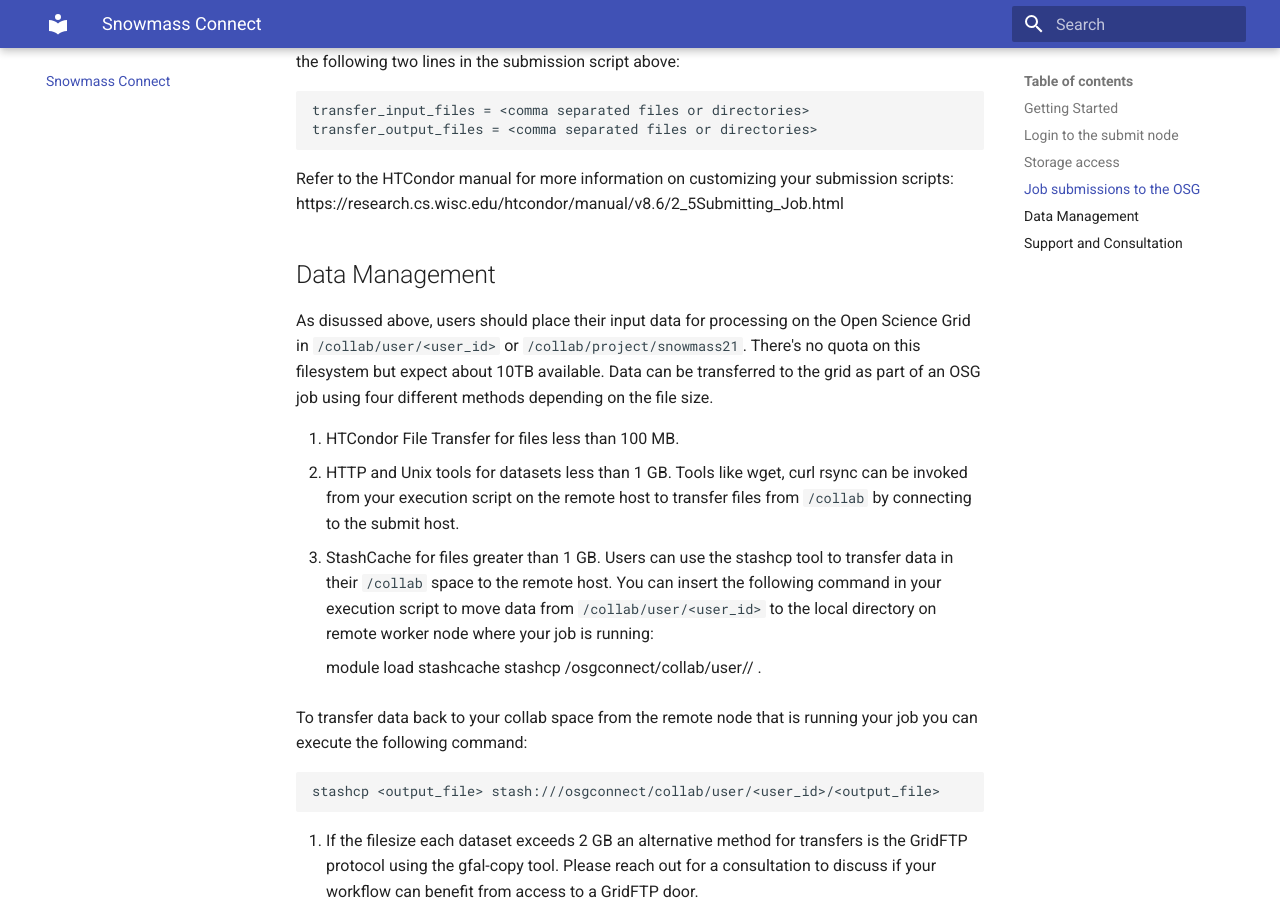
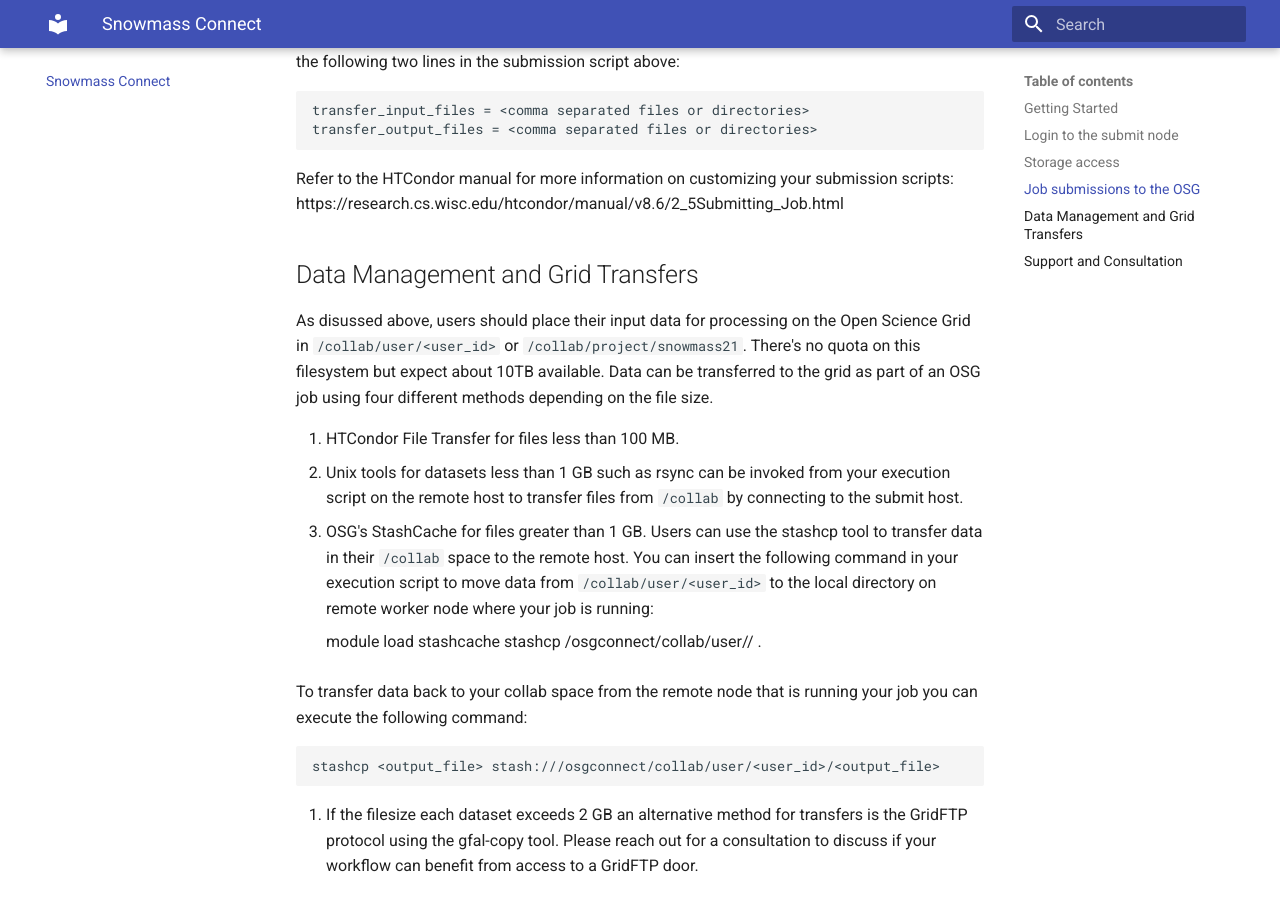
Before and after one commit to ppaschos/snowmass-connect-docs, an MkDocs documentation site: the page built from docs/index.md, in a window 1280 px wide and 900 px high, scrolled down 2312 px. Built offline with MkDocs 1.6.1 and Material for MkDocs 9.7.7, drawn with Linux system fonts in a browser that asks for light colours.

Commit message:
Update index.md

```diff
--- a/docs/index.md
+++ b/docs/index.md
@@ -80,14 +80,14 @@ script above:
 
 Refer to the HTCondor manual for more information on customizing your submission scripts: https://research.cs.wisc.edu/htcondor/manual/v8.6/2_5Submitting_Job.html
 
-## Data Management
+## Data Management and Grid Transfers
 
 As disussed above, users should place their input data for processing on the Open Science Grid in `/collab/user/<user_id>` or `/collab/project/snowmass21`. There's no quota on this filesystem but expect about 10TB available. Data can be transferred to the grid as part of an OSG job using four different methods depending on the file size.
 
 1. HTCondor File Transfer for files less than 100 MB.
-2. HTTP and Unix tools for datasets less than 1 GB. Tools like wget, curl rsync can be invoked from your execution script
+2. Unix tools for datasets less than 1 GB such as rsync can be invoked from your execution script
 on the remote host to transfer files from `/collab` by connecting to the submit host.
-3. StashCache for files greater than 1 GB. Users can use the stashcp tool to transfer data in their `/collab` space to the remote host.
+3. OSG's StashCache for files greater than 1 GB. Users can use the stashcp tool to transfer data in their `/collab` space to the remote host.
 You can insert the following command in your execution script to  move data from `/collab/user/<user_id>` to the local
 directory on remote worker node where your job is running:
 
```
